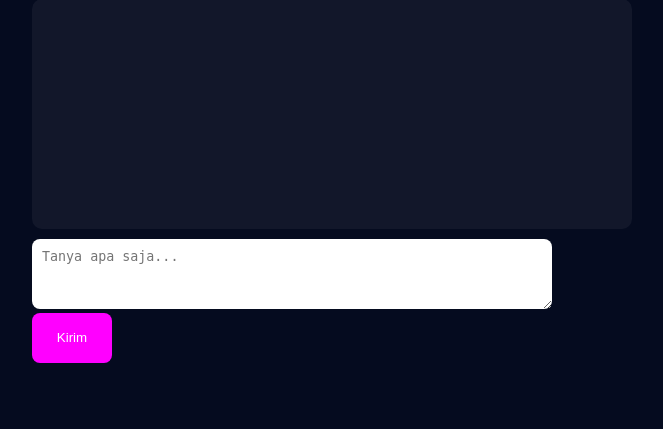
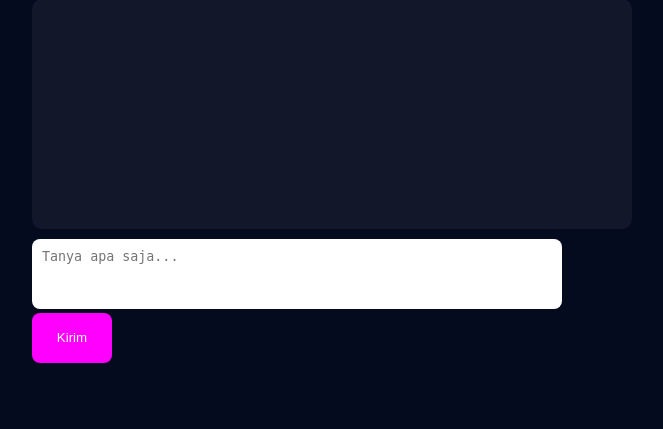
Before and after one commit to KAMIKZSTORE/kz-shop, a PHP site: page / in a window 1280 px wide. Shown: the part 125-554 px from the top of the page, without its empty margins (308-971 px from the left). Run offline with PHP 8.4, Linux system fonts and the light colour scheme.

Commit message:
Update styles.css

```diff
--- a/styles.css
+++ b/styles.css
@@ -70,14 +70,17 @@ body {
   border-radius: 10px;
   min-height: 200px;
   margin-bottom: 10px;
+  overflow-y: auto;
+  max-height: 400px;
 }
 
 #userInput {
-  width: calc(100% - 100px);
+  width: calc(100% - 90px);
   height: 50px;
   border-radius: 8px;
   border: none;
   padding: 10px;
+  resize: none;
 }
 
 #sendBtn {
@@ -87,4 +90,5 @@ body {
   border: none;
   background: magenta;
   color: white;
+  cursor: pointer;
 }
```
